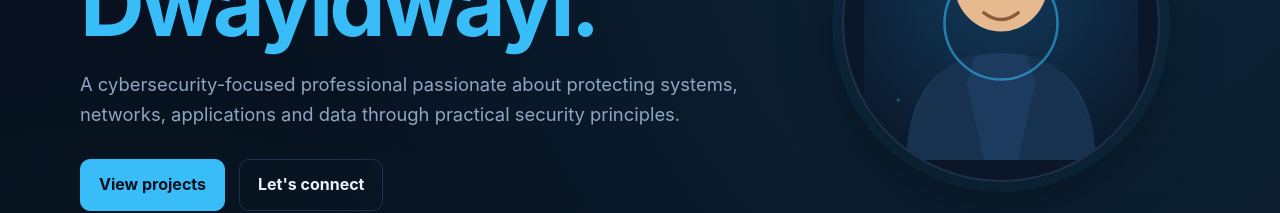
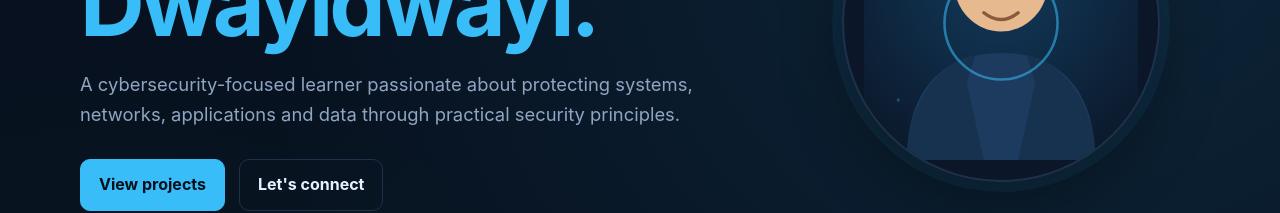
Before and after one commit to RazeMpho/RazeMpho.github.io, a plain HTML site: page index.html in a window 1280 px wide. Shown: the part 413-626 px from the top of the page. Drawn offline with Linux system fonts and the light colour scheme.

Commit message:
Update index.html

```diff
--- a/index.html
+++ b/index.html
@@ -68,7 +68,7 @@ footer{border-top:1px solid var(--line);padding:30px 0;color:var(--muted);font-s
   <div>
     <div class="eyebrow">CYBERSECURITY • DEFENSE • RESILIENCE • ATTACK</div>
     <h1>Hi, I'm <span>Mpho Dwayidwayi.</span></h1>
-    <p>A cybersecurity-focused professional passionate about protecting systems, networks, applications and data through practical security principles.</p>
+    <p>A cybersecurity-focused learner passionate about protecting systems, networks, applications and data through practical security principles.</p>
     <div class="buttons"><a class="btn primary" href="#projects">View projects</a><a class="btn" href="#contact">Let's connect</a></div>
   </div>
   <div class="avatar-wrap">
```
